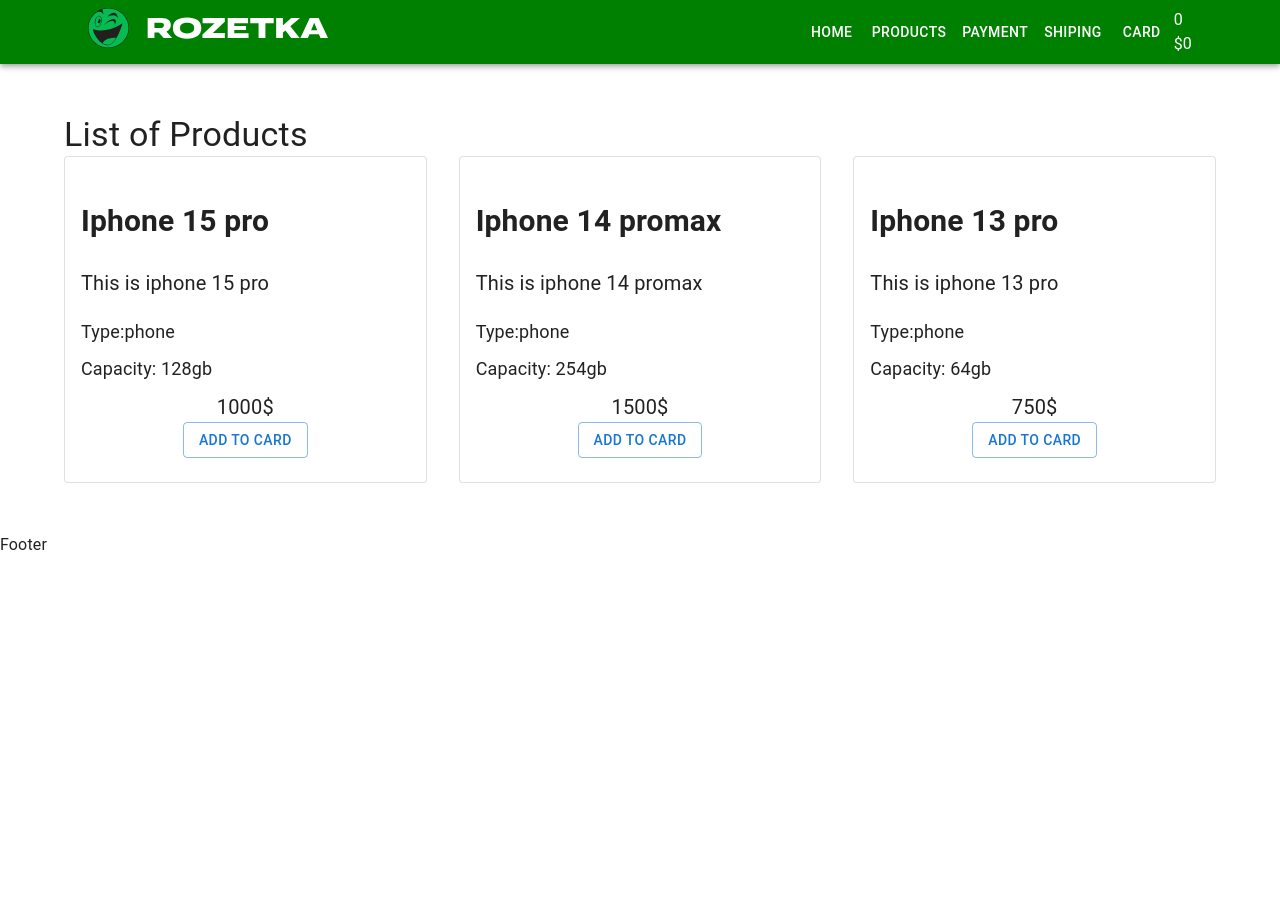
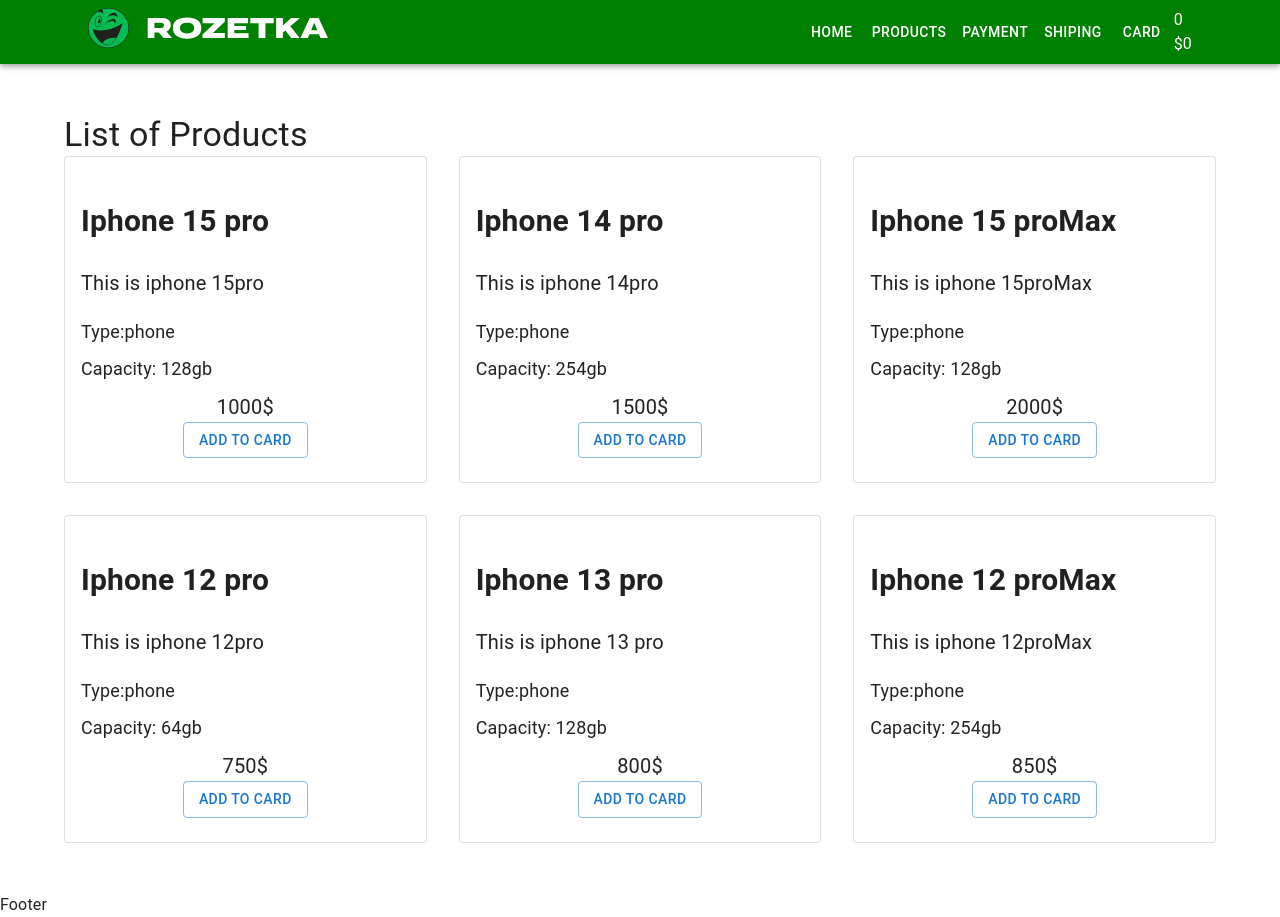
Before and after one commit to Olyabyalik/react25.09, a React (Create React App) app: page / in a window 1280 px wide. Before the commit the page ends 800 px from the top, so only its background shows below. Built offline with nearby package versions, Linux system fonts and the light colour scheme.

Commit message:
added ProductsListItem

```diff
--- a/src/components/Products/ProductList.tsx
+++ b/src/components/Products/ProductList.tsx
@@ -1,5 +1,6 @@
 import { Grid, Typography } from '@mui/material'
 import ProductListItem from './ProductListItem'
+import { productsArray } from 'utils/productArray'
 
 type Props = {}
 const ProductList = (props: Props) => {
@@ -10,35 +11,22 @@
             </Typography>
 
             <Grid container spacing={4}>
-                <Grid item xs={12} sm={6} md={4}>
-                    <ProductListItem
-                        title="Iphone 15 pro"
-                        description="This is iphone 15 pro"
-                        capacity="128"
-                        type="phone"
-                        price={1000}
-                    />
-                </Grid>
-                <Grid item xs={12} sm={6} md={4}>
-                    <ProductListItem
-                        title="Iphone 14 promax"
-                        description="This is iphone 14 promax"
-                        capacity="254"
-                        type="phone"
-                        price={1500}
-                    />
-                </Grid>
-                <Grid item xs={12} sm={6} md={4}>
-                    <ProductListItem
-                        title="Iphone 13 pro"
-                        description="This is iphone 13 pro"
-                        capacity="64"
-                        type="phone"
-                        price={750}
-                    />
-                </Grid>
+                {productsArray.map(
+                    ({ id, title, description, capacity, type, price }) => (
+                        <Grid item xs={12} sm={6} md={4} key={id}>
+                            <ProductListItem
+                                title={title}
+                                description={description}
+                                capacity={capacity}
+                                type={type}
+                                price={price}
+                            />
+                        </Grid>
+                    )
+                )}
             </Grid>
         </>
     )
 }
+
 export default ProductList
--- /dev/null
+++ b/src/utils/productArray.ts
@@ -0,0 +1,61 @@
+export type Product = {
+    id:number
+    title: string
+    description: string
+    type: string
+    capacity: string
+    price: number
+}
+
+
+ export const productsArray: Product[] = [
+  {
+    id: 1 ,
+    title:'Iphone 15 pro',
+    description:'This is iphone 15pro',
+    type:'phone',
+    capacity: '128',
+    price: 1000
+  },
+  {
+    id:2 ,
+    title:'Iphone 14 pro',
+    description:'This is iphone 14pro',
+    type:'phone',
+    capacity: '254',
+    price: 1500
+  },
+  {
+    id:3 ,
+    title:'Iphone 15 proMax',
+    description:'This is iphone 15proMax',
+    type:'phone',
+    capacity: '128',
+    price: 2000
+
+  },
+  {
+    id: 4,
+    title:'Iphone 12 pro',
+    description:'This is iphone 12pro',
+    type:'phone',
+    capacity: '64',
+    price: 750
+  },
+  {
+    id: 5 ,
+    title:'Iphone 13 pro',
+    description:'This is iphone 13 pro',
+    type:'phone',
+    capacity: '128',
+    price:800
+  },
+  {
+    id: 6,
+    title:'Iphone 12 proMax',
+    description:'This is iphone 12proMax',
+    type:'phone',
+    capacity: '254',
+    price:850
+  },
+]
```
